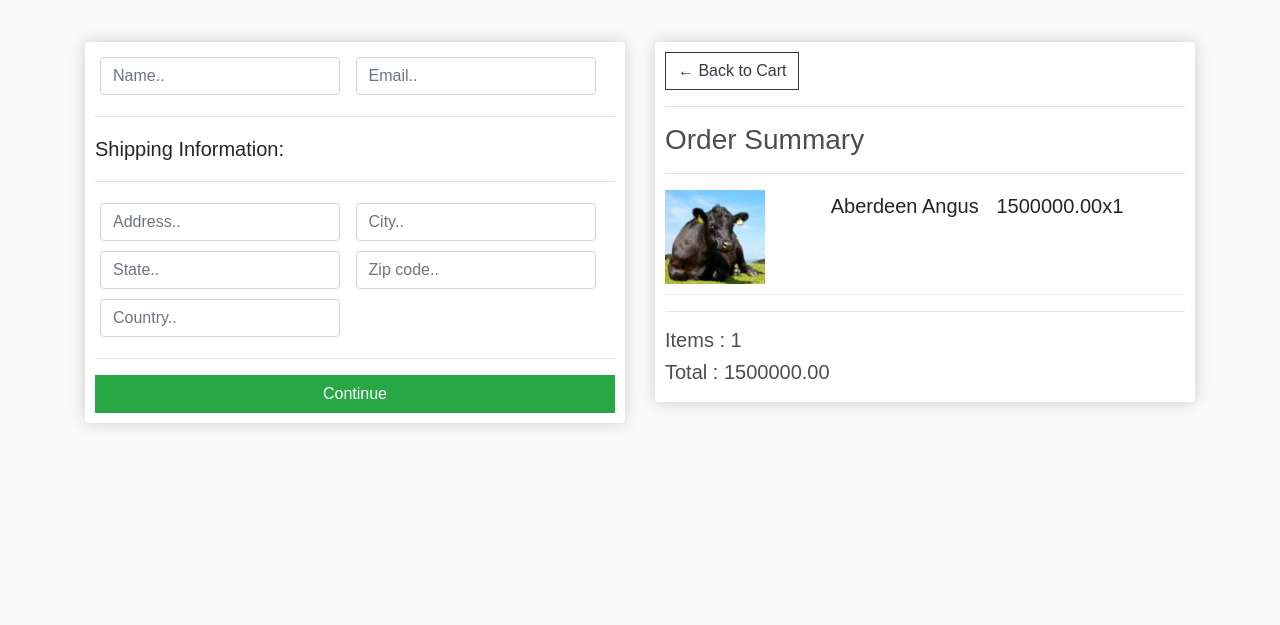
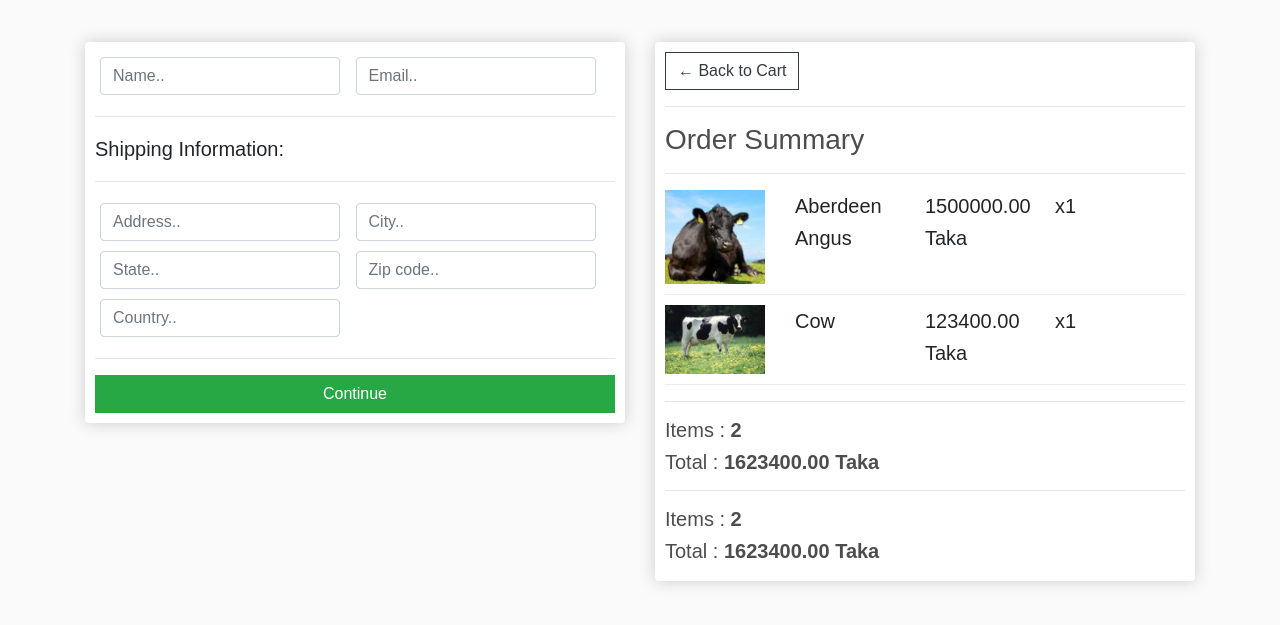
Before and after one commit to shakibkhan13/Domestic_animal, a Django app: page /checkout/ in a window 1280 px wide. Shown: the part 82-707 px from the top of the page. Run offline with Django 5.2, Linux system fonts and the light colour scheme; a user stored in the database is signed in; data comes from the database, SQL or seed files in the repository; some libraries are stand-ins or nearby versions.

Commit message:
Shakib_dev

```diff
--- a/home/models.py
+++ b/home/models.py
@@ -42,19 +42,26 @@ class Order(models.Model):
 
     def __str__(self):
         return str(self.id)
+    @property
+    def get_cart_total(self):
+        orderitem = self.orderitem_set.all()
+        return sum(Animal.get_total for Animal in orderitem)
+
+    @property
+    def get_cart_animal(self):
+        orderitem = self.orderitem_set.all()
+        return sum(Animal.quantity for Animal in orderitem)
 
 
 class OrderItem(models.Model):
-    product = models.ForeignKey(Product, on_delete=models.SET_NULL, null=True)
+    Animal = models.ForeignKey(Animal, on_delete=models.SET_NULL, null=True)
     order = models.ForeignKey(Order, on_delete=models.SET_NULL, null=True)
     quantity = models.IntegerField(default=0, null=True, blank=True)
     date_added = models.DateTimeField(auto_now_add=True)
 
+    @property
     def get_total(self):
         return self.product.Price * self.quantity
-
-    def __str__(self):
-        return f"OrderItem - {self.product.name}"
 
 
 class ShippingAddress(models.Model):
--- a/home/templates/Checkout.html
+++ b/home/templates/Checkout.html
@@ -57,15 +57,15 @@
                     <img class="row-image" src="{{ animal.Animal_image.url }}">
                 </div>
                 <div style="flex:2">{{ animal.Animal_name }}</div>
-                <div style="flex: 1">{{ animal.Animal_Prize }}</div>
-                <div style="flex: 1;">x1</div>
+                <div style="flex: 2">{{ animal.Animal_Prize }} Taka</div>
+                <div style="flex: 2;">x1</div>
             </div>
             {% endfor %}
-            {% for animal in animals %}
+            <!-- {% for animal in animals %} -->
             <hr />
-            <h5>Items : 1</h5>
-            <h5>Total : {{ animal.Animal_Prize }}</h5>
-            {% endfor %}
+            <h5>Items : <strong>{{ animals|length }}</strong></h5>
+            <h5>Total : <strong>{{ total_price }} Taka</strong></h5>
+            <!-- {% endfor %} -->
         </div>
     </div>
 </div>
--- a/home/templates/cart.html
+++ b/home/templates/cart.html
@@ -11,7 +11,7 @@
       <table class="table">
         <tr>
           <th>
-            <h5>Items : <strong>{{ animals|length }}</strong></h5>
+            <h5>Items : <strong>{{ animals|length }}</strong></h5>   <!--{{ animals|length }} -->
           </th>
           <th>
             <h5>Total : <strong>{{ total_price }}</strong></h5>
--- a/home/views.py
+++ b/home/views.py
@@ -121,21 +121,15 @@ def cart(request):
     return render(request, 'cart.html', {'customer': customer, 'animals': animals, 'total_price': total_price})
 
 
-# @login_required(login_url="/login/")
-# def update_cart(request, animal_id):
-#     if request.method == "POST":
-#         quantity = int(request.POST.get('quantity'))
-#         animal = get_object_or_404(Animal, pk=animal_id)
-#         animal.quantity = quantity
-#         animal.save()
-#         messages.success(request, 'Cart updated successfully')
-#     return redirect('/cart/')
-
-
 
 def maps(request):
     return render(request, 'maps.html')
 
 def checkout(request):
+    try:
+        customer = request.user.customer
+    except Customer.DoesNotExist:
+        customer = None
     animals = Animal.objects.all()
-    return render(request, 'checkout.html', {'animals': animals})
+    total_price = sum(animal.Animal_Prize for animal in animals)
+    return render(request, 'checkout.html', {'customer': customer, 'animals': animals, 'total_price': total_price})
```
Also changed, not shown: db.sqlite3, home/migrations/0022_remove_orderitem_product_orderitem_animal.py (added), public/static/animal_images/Cow_cYkJvLb.jpeg (added).
